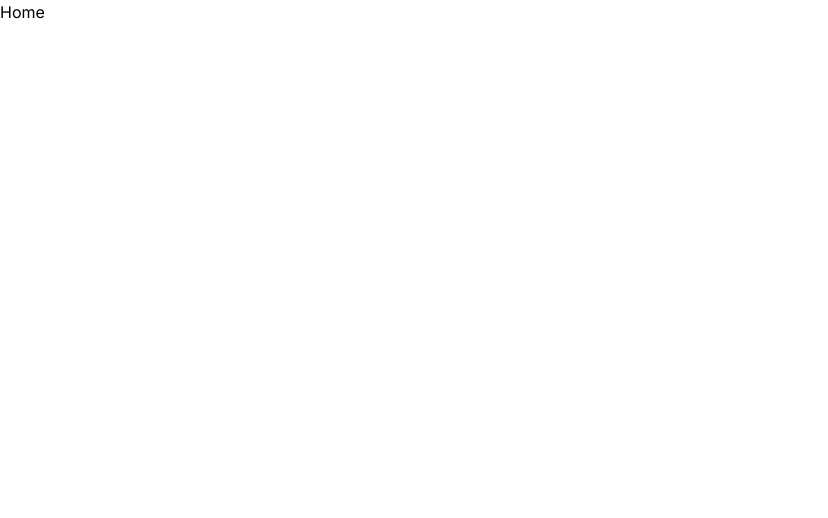
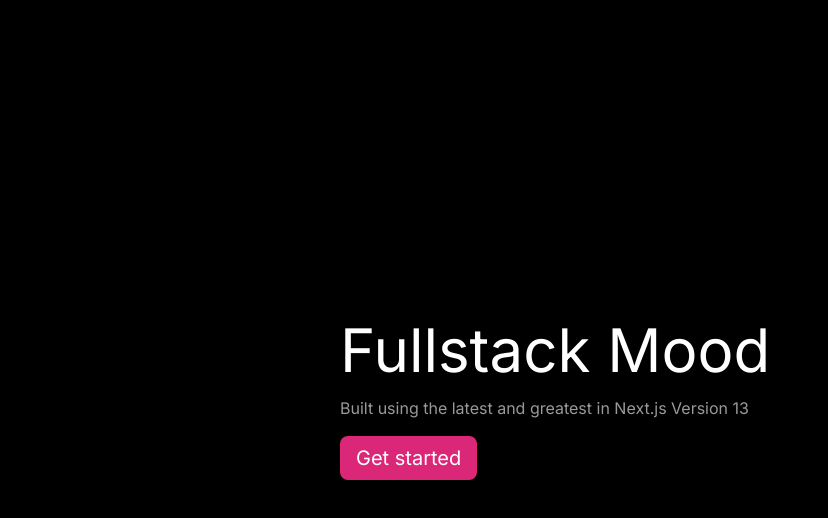
Before and after one commit to derrickyoo/fullstack-mood, a Next.js app: page / in a window 1280 px wide. Shown: the top 518 px of the page, without its empty margins (0-828 px from the left). Built offline with nearby package versions, Linux system fonts and the light colour scheme.

Commit message:
Add homepage

```diff
--- a/app/page.tsx
+++ b/app/page.tsx
@@ -1,3 +1,21 @@
+import Link from "next/link";
+
 export default function Home() {
-  return <div>Home</div>;
+  return (
+    <div className="w-screen h-screen bg-black flex justify-center items-center text-white">
+      <div className="w-full max-w-[600px] mx-auto">
+        <h1 className="text-6xl mb-4">Fullstack Mood</h1>
+        <p className="2xl text-white/60 mb-4">
+          Built using the latest and greatest in Next.js Version 13
+        </p>
+        <div>
+          <Link href="/journal">
+            <button className="bg-pink-600 px-4 py-2 rounded-lg text-xl">
+              Get started
+            </button>
+          </Link>
+        </div>
+      </div>
+    </div>
+  );
 }
```
